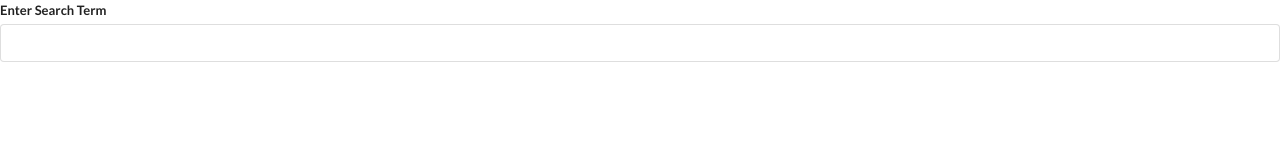
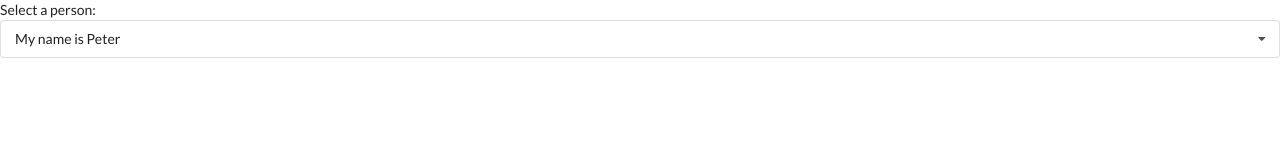
Before and after one commit to prifkind/react-widgets, a React (Create React App) app: page / in a window 1280 px wide. Shown: the top 160 px of the page. Built offline with nearby package versions, Linux system fonts and the light colour scheme.

Commit message:
Scaffolding for Dropdown component

```diff
--- a/src/App.js
+++ b/src/App.js
@@ -1,27 +1,51 @@
 import React from "react";
 // import Accordion from "./Components/Accordion";
-import Search from "./Components/Search";
+// import Search from "./Components/Search";
+import Dropdown from "./Components/Dropdown";
+import { useState } from "react";
 
-const items = [
+// const items = [
+//   {
+//     title: "What is React?",
+//     content: "React is a framework",
+//   },
+//   {
+//     title: "This is the second object",
+//     content: "It is right",
+//   },
+//   {
+//     title: "How do you escape apostrophes?",
+//     content: "You cannot escape apostrophes",
+//   },
+// ];
+
+const options = [
   {
-    title: "What is React?",
-    content: "React is a framework",
+    label: "My name is Peter",
+    value: "peter",
   },
   {
-    title: "This is the second object",
-    content: "It is right",
+    label: "My name is Sam",
+    value: "sam",
   },
   {
-    title: "How do you escape apostrophes?",
-    content: "You cannot escape apostrophes",
+    label: "My name is Dave",
+    value: "dave",
   },
 ];
 
 const App = () => {
+  const [selected, setSelected] = useState(options[0]);
+
   return (
     <div>
       {/* <Accordion items={items} /> */}
-      <Search />
+      {/* <Search /> */}
+      <Dropdown
+        options={options}
+        selected={selected}
+        onSelectedChange={setSelected}
+      />
     </div>
   );
 };
--- /dev/null
+++ b/src/Components/Dropdown.js
@@ -0,0 +1,38 @@
+import React, { useState } from "react";
+
+const Dropdown = ({ options, selected, onSelectedChange }) => {
+  const [open, setOpen] = useState(false);
+
+  const renderedOptions = options.map((e) => {
+    if (e.value === selected.value) {
+      return null;
+    }
+
+    return (
+      <div key={e.value} className="item" onClick={() => onSelectedChange(e)}>
+        {e.label}
+      </div>
+    );
+  });
+  return (
+    <div>
+      <div className="ui form">
+        <div className="field">
+          <div className="label">Select a person:</div>
+          <div
+            className={`ui selection dropdown ${open ? "visible active" : ""}`}
+            onClick={() => setOpen(!open)}
+          >
+            <i className="dropdown icon"></i>
+            <div className="text">{selected.label}</div>
+            <div className={`menu ${open ? "visible transition" : ""}`}>
+              {renderedOptions}
+            </div>
+          </div>
+        </div>
+      </div>
+    </div>
+  );
+};
+
+export default Dropdown;
```
